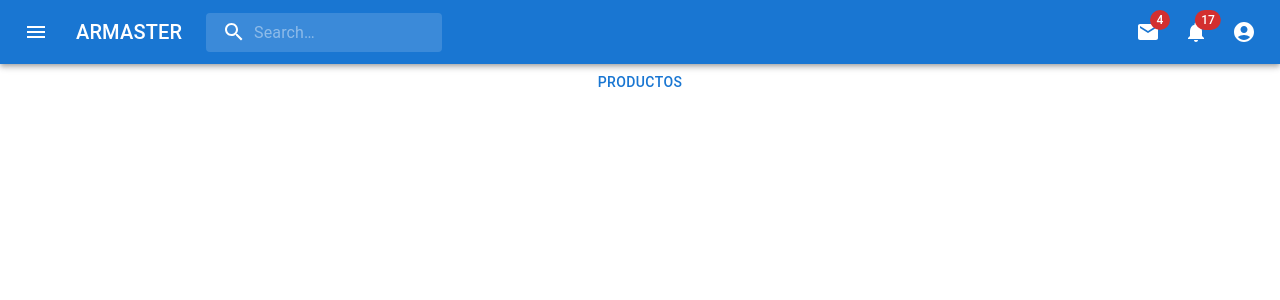
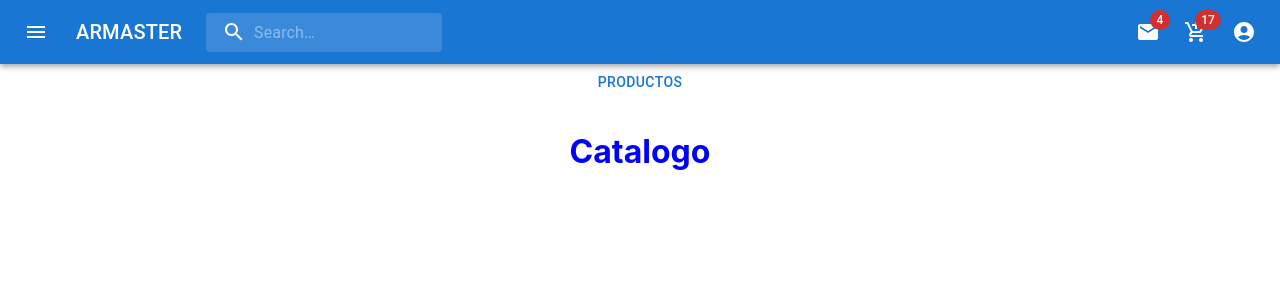
Before and after one commit to jorgegaray01/carrito, a React (Create React App) app: page / in a window 1280 px wide. Shown: the top 300 px of the page. Built offline with nearby package versions, Linux system fonts and the light colour scheme.

Commit message:
item container list

```diff
--- a/src/App.js
+++ b/src/App.js
@@ -1,13 +1,16 @@
 import './App.css';
 import NavBar from './components/navbar/navbar';
-import List from './components/list/list'
+import List from './components/list/list';
+import ItemListContainer from './components/itemlistcontainer/itemlistcontainer'
+
 
 function App() {
   return (
     <div className="App">
       <NavBar/>
-      <List>
-        </List>
+      <List/>
+      <ItemListContainer/>
+
     </div>
   );
 }
--- /dev/null
+++ b/src/components/itemlistcontainer/itemlistcontainer.jsx
@@ -0,0 +1,22 @@
+import { blueGrey, green, yellow } from '@mui/material/colors';
+import { Component } from 'react';
+
+class Catalogo extends Component{
+    constructor(props) {
+      super(props)
+      this.state = {
+          name: 'Catalogo'
+       }
+    }
+
+    render(){
+        return <div style={{
+            padding: 10,
+            textAlign: "center",
+            color: "blue"
+            }}><span><h1>{this.state.name}</h1></span>
+            </div>;
+            }
+        }
+
+  export default Catalogo;
--- a/src/components/navbar/navbar.jsx
+++ b/src/components/navbar/navbar.jsx
@@ -13,8 +13,8 @@ import MenuIcon from '@mui/icons-material/Menu';
 import SearchIcon from '@mui/icons-material/Search';
 import AccountCircle from '@mui/icons-material/AccountCircle';
 import MailIcon from '@mui/icons-material/Mail';
-import NotificationsIcon from '@mui/icons-material/Notifications';
 import MoreIcon from '@mui/icons-material/MoreVert';
+import AddShoppingCartIcon from '@mui/icons-material/AddShoppingCart';
 
 const Search = styled('div')(({ theme }) => ({
   position: 'relative',
@@ -130,14 +130,14 @@ export default function NavBar() {
       <MenuItem>
         <IconButton
           size="large"
-          aria-label="show 17 new notifications"
+          aria-label="show 17 new items in cart"
           color="inherit"
         >
           <Badge badgeContent={17} color="error">
-            <NotificationsIcon />
+            <AddShoppingCartIcon />
           </Badge>
         </IconButton>
-        <p>Notifications</p>
+        <p>ShoppingCart</p>
       </MenuItem>
       <MenuItem onClick={handleProfileMenuOpen}>
         <IconButton
@@ -186,18 +186,18 @@ export default function NavBar() {
           </Search>
           <Box sx={{ flexGrow: 1 }} />
           <Box sx={{ display: { xs: 'none', md: 'flex' } }}>
-            <IconButton size="large" aria-label="show 4 new mails" color="inherit">
+          <IconButton size="large" aria-label="show 4 new mails" color="inherit">
               <Badge badgeContent={4} color="error">
                 <MailIcon />
               </Badge>
             </IconButton>
             <IconButton
               size="large"
-              aria-label="show 17 new notifications"
+              aria-label="show 17 new items in Cart"
               color="inherit"
             >
               <Badge badgeContent={17} color="error">
-                <NotificationsIcon />
+                <AddShoppingCartIcon />
               </Badge>
             </IconButton>
             <IconButton
```
Also changed, not shown: src/App - copia.js (deleted, +0 -32 lines).
